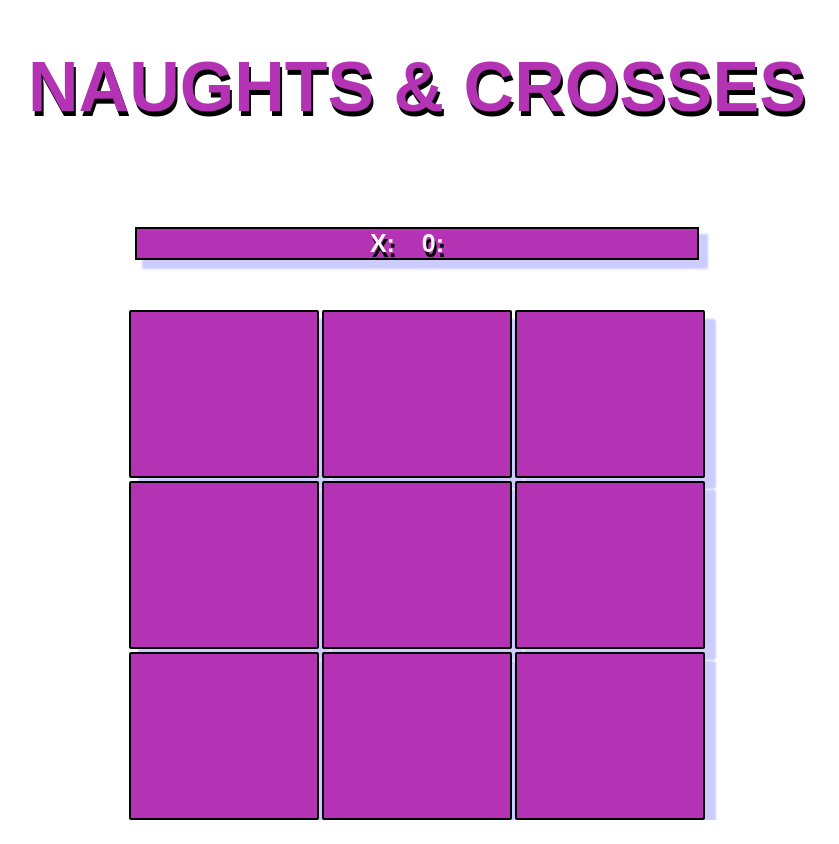
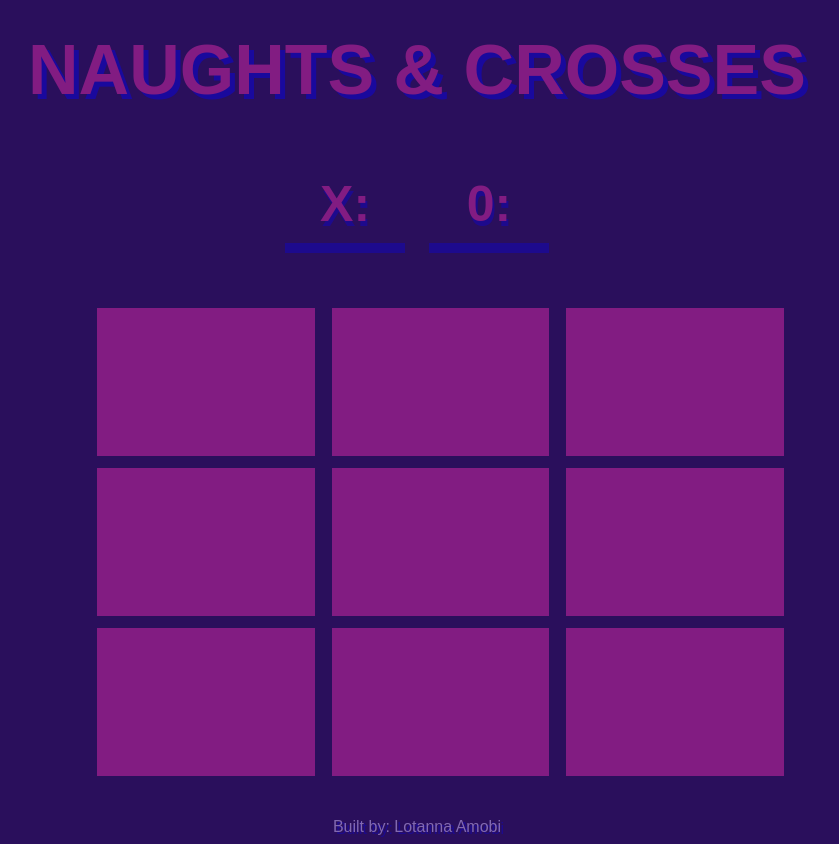
Before and after one commit to Tannababy/naughts-crosses-game, a website built with Vite: page naughts-crosses-game/index.html in a window 1280 px wide. Shown: the whole page, without its empty margins (223-1062 px from the left). Before the commit the page ends 820 px from the top, so only its background shows below. Built offline with nearby package versions, Linux system fonts and the light colour scheme.

Commit message:
changed background colour, added footer

```diff
--- a/naughts-crosses-game/index.html
+++ b/naughts-crosses-game/index.html
@@ -31,7 +31,7 @@
         <div id="tile_9" class="board__tile"></div>
       </section>
     </main>
-
+    <footer class="contact">Built by: Lotanna Amobi</footer>
     <script type="module" src="./src/main.ts"></script>
   </body>
 </html>
--- a/naughts-crosses-game/src/style.scss
+++ b/naughts-crosses-game/src/style.scss
@@ -1,28 +1,33 @@
+body {
+  background-color: rgb(42, 15, 92);
+}
+
 .header {
   &__title {
     text-align: center;
     font-size: 70px;
     font-weight: bolder;
-    color: rgb(180, 51, 180);
-    text-shadow: black 2px 5px;
+    margin: 30px 60px 10px 60px;
+    color: rgb(130, 28, 130);
+    text-shadow: rgba(0, 0, 255, 0.4) 5px 5px;
     font-family: fantasy;
   }
 
   &__scoreboard {
     text-align: center;
-    border: 2px solid black;
-    box-shadow: 8px 8px 2px 1px rgba(0, 0, 255, 0.2);
-    padding: auto;
-    margin: 100px 350px 50px;
-    font-size: 25px;
+    margin: 50px auto;
+    font-size: 50px;
     font-weight: bolder;
-    color: whitesmoke;
-    text-shadow: black 2px 5px;
-    background-color: rgb(180, 51, 180);
     font-family: fantasy;
 
     &-player {
-      padding-right: 20px;
+      display: inline-block;
+      color: rgb(130, 28, 130);
+      text-shadow: rgba(0, 0, 255, 0.3) 2px 5px;
+      border-bottom: 10px solid rgba(0, 0, 255, 0.3);
+      padding: 10px;
+      margin: 5px;
+      width: 100px;
     }
   }
 }
@@ -31,25 +36,54 @@
   display: grid;
   grid-template-columns: repeat(3, 1fr);
   grid-template-rows: repeat(3, 1fr);
-  gap: 3px;
-  height: 55vh; //height: 70vh;
-  width: 45vw; //width: 45vw;
+  column-gap: 17px;
+  height: 60vh; //height: 70vh;
+  width: 50vw; //width: 45vw;
   margin: auto;
   font-family: fantasy;
 
   &__tile {
-    height: 18vh; //height: 22vh;
-    width: 14.5vw; //width: 14vw;
+    height: 16vh; //height: 22vh;
+    width: 17vw; //width: 14vw;
     padding-top: 20px;
-    border: 2px solid black;
-    box-shadow: 10px 10px 2px 1px rgba(0, 0, 255, 0.2);
-    border-radius: 2px;
-    color: whitesmoke;
-    text-shadow: black 2px 5px;
+    // box-shadow: 18px 14px 8px rgba(0, 0, 255, 0.2);
+    color: rgb(46, 18, 97);
+    text-shadow: rgba(0, 0, 255, 0.3) 2px 5px;
     font-size: 90px;
     text-align: center;
     font-weight: bold;
-    background-color: rgb(180, 51, 180);
+    background-color: rgb(130, 28, 130);
     cursor: pointer;
   }
 }
+
+.contact {
+  position: relative;
+  margin-top: 30px;
+  opacity: 1;
+  color: rgb(130, 105, 177);
+  font-family: fantasy;
+  text-align: center;
+  text-shadow: rgba(0, 0, 255, 0.3) 3px 2px;
+}
+
+// #tile_1,
+// #tile_4,
+// #tile_7 {
+//   border-right: 10px solid rgba(0, 0, 255, 0.3);
+// }
+
+// #tile_3,
+// #tile_6,
+// #tile_9 {
+//   border-left: 10px solid rgba(0, 0, 255, 0.3);
+// }
+
+// #tile_1,
+// #tile_2,
+// #tile_3,
+// #tile_4,
+// #tile_5,
+// #tile_6 {
+//   border-bottom: 10px solid rgba(0, 0, 255, 0.3);
+// }
```
